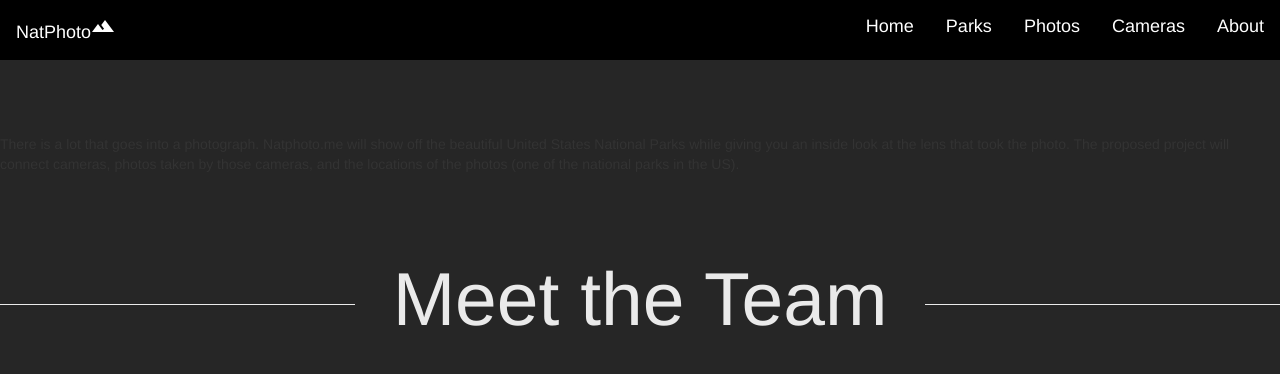
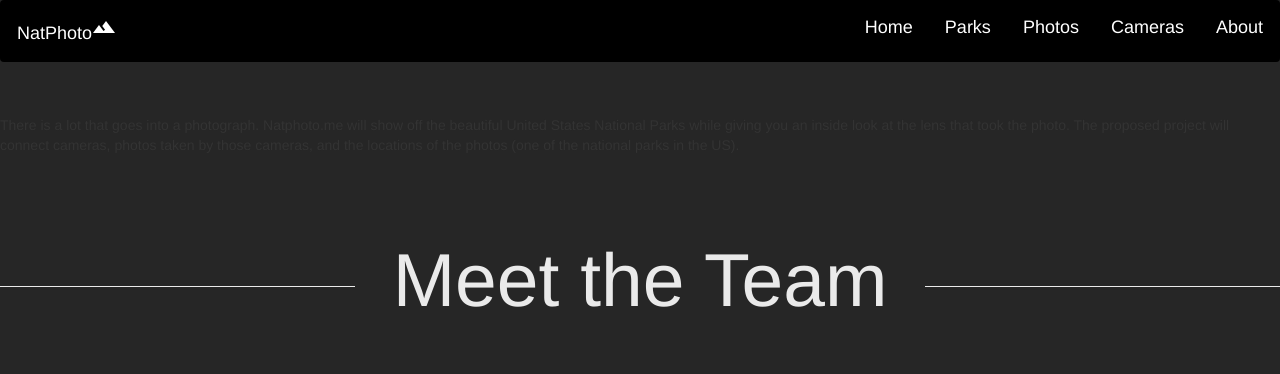
Before and after one commit to flpymonkey/idb, a Flask app: template natphoto/app/templates/about.html in a window 1280 px wide. Shown: the top 374 px of the page. Run offline with Flask 2, Linux system fonts and the light colour scheme; the template is opened without the code that fills it, so the values that code supplies are empty; some libraries are stand-ins or nearby versions.

Commit message:
navbar updated

```diff
--- a/natphoto/app/static/mainpage.css
+++ b/natphoto/app/static/mainpage.css
@@ -12,6 +12,7 @@ div.desc {
 
 body {
 	background-color: #262626;
+	padding-top: 4%;
 }
 
 .title {
@@ -55,24 +56,24 @@ div#myCarousel.carousel.slide {
   padding: 0;
 }
 
-nav {
-	display: block;
+.navbar {
+	position: fixed;
 	width: 100%;
-}
-
-ul {
+	top: 0;
 	display: block;
   list-style-type: none;
   overflow: hidden;
   list-style-type: none;
 	background-color: black;
+	margin-bottom: 5%;
+	z-index:9999;
 }
 
-li {
+.navList {
   float: right;
 }
 
-li a {
+.navList, #logo {
   display: block;
   color: white;
   text-align: center;
@@ -92,16 +93,15 @@ li a {
 	font-size: large;
 }
 
-li a:hover {
+.navList:hover {
 	color: #009D00;
 	text-decoration: none;
 }
 
 .carousel {
-	width: 100%;
-	height: 100%;
-	position: relative;
 	border: 1px solid #E6E6E6;
+	height: 800px;
+	overflow: hidden;
 }
 
 
@@ -140,9 +140,3 @@ li a:hover {
 	align: center;
 	padding: 0px 10px 0px 10px;
 }
-
-.carousel {
-  width:640px;
-  height:600px;
-	overflow: hidden;
-}
--- a/natphoto/app/templates/about.html
+++ b/natphoto/app/templates/about.html
@@ -7,15 +7,16 @@
     <link href='../static/mainpage.css' rel='stylesheet'>
     <link href='../static/about.css' rel='stylesheet'>
 </head>
+
+  <ul class = "navbar">
+      <a href="about.html" class = "navList">About</a>
+      <a href="cameradetailpage.html" class = "navList">Cameras</a>
+      <a href="photogridpage.html" class = "navList">Photos</a>
+      <a href="parks.html" class = "navList">Parks</a>
+      <a href="mainpage.html" class = "navList">Home</a>
+      <a id="logo"><span>NatPhoto</span><i class="material-icons">landscape</i></a>
+  </ul>
 <body>
-  <ul>
-        <li><a href="about.html">About</a></li>
-        <li><a href="cameradetailpage.html">Cameras</a></li>
-        <li><a href="photogridpage.html">Photos</a></li>
-        <li><a href="#parks">Parks</a></li>
-        <li><a href="mainpage.html">Home</a></li>
-      <li id="logo"><span>NatPhoto</span><i class="material-icons">landscape</i></li>
-  </ul>
   <p class="aboutDesc">There is a lot that goes into a photograph. Natphoto.me will show off the beautiful United States National Parks while giving you an inside look at the lens that took the photo. The proposed project will connect cameras, photos taken by those cameras, and the locations of the photos (one of the national parks in the US).</p>
   <h1 class="aboutHeader" id="aboutTitle"><span>Meet the Team</span></h1>
   <table class="topProfiles">
```
Also changed, not shown: natphoto/app/templates/cameradetailpage.html (+9 -9 lines), natphoto/app/templates/mainpage.html (+12 -11 lines), natphoto/app/templates/parks.html (+9 -8 lines), natphoto/app/templates/photodetailpage.html (+8 -9 lines), natphoto/app/templates/photogridpage.html (+9 -9 lines).
